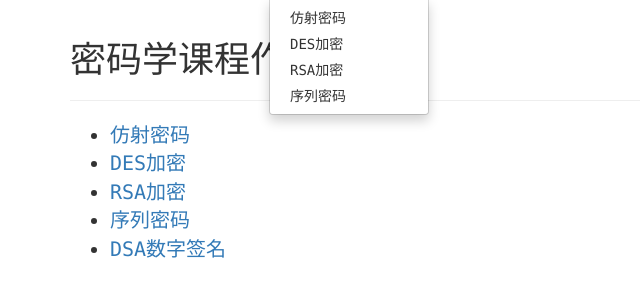
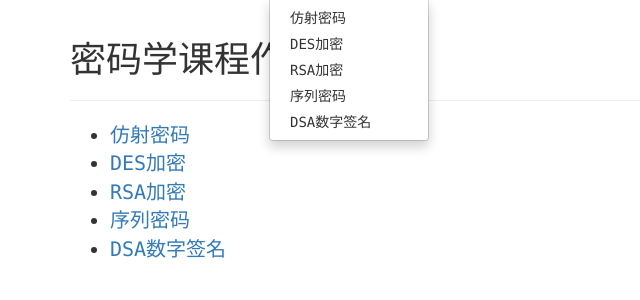
Before and after one commit to StdioA/cryptography_assignment, a Flask app: page / in a window 1280 px wide, after a click on "作业". Shown: the part 52-352 px from the top of the page, without its empty margins (0-640 px from the left). Run offline with Flask 2, Linux system fonts and the light colour scheme; parts of the project's set-up code (start-up, migrations or seed data) failed here and were passed over; some libraries are stand-ins or nearby versions.

Commit message:
更改目录

```diff
--- a/templates/base.html
+++ b/templates/base.html
@@ -31,6 +31,7 @@
                     <li><a href="/crypt/des">DES加密</a></li>
                     <li><a href="/crypt/rsa">RSA加密</a></li>
                     <li><a href="/crypt/lfsr">序列密码</a></li>
+                    <li><a href="crypt/dsa">DSA数字签名</a></li>
                   </ul>
                 </li>
             </ul>
```
